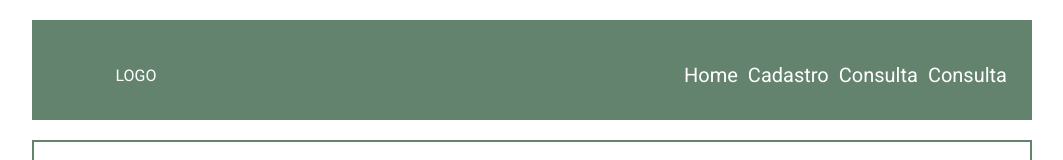
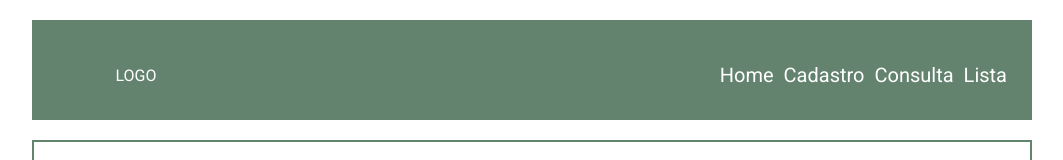
Before and after one commit to LucasAl03/crud_pessoas, an Angular app: page /home in a window 1280 px wide. Shown: the top 160 px of the page, without its empty margins (108-1171 px from the left). Built offline with nearby package versions, Linux system fonts and the light colour scheme.

Commit message:
rota para o componente lista

```diff
--- a/src/app/component/menu/menu.html
+++ b/src/app/component/menu/menu.html
@@ -16,7 +16,7 @@
                     <a href="#" routerLink="/" class="rota-lnk">Consulta</a>
                 </li>
                 <li>
-                    <a href="#" routerLink="/" class="rota-lnk">Consulta</a>
+                    <a href="#" routerLink="/lista" class="rota-lnk">Lista</a>
                 </li>
             </ul>
         </nav>
```
